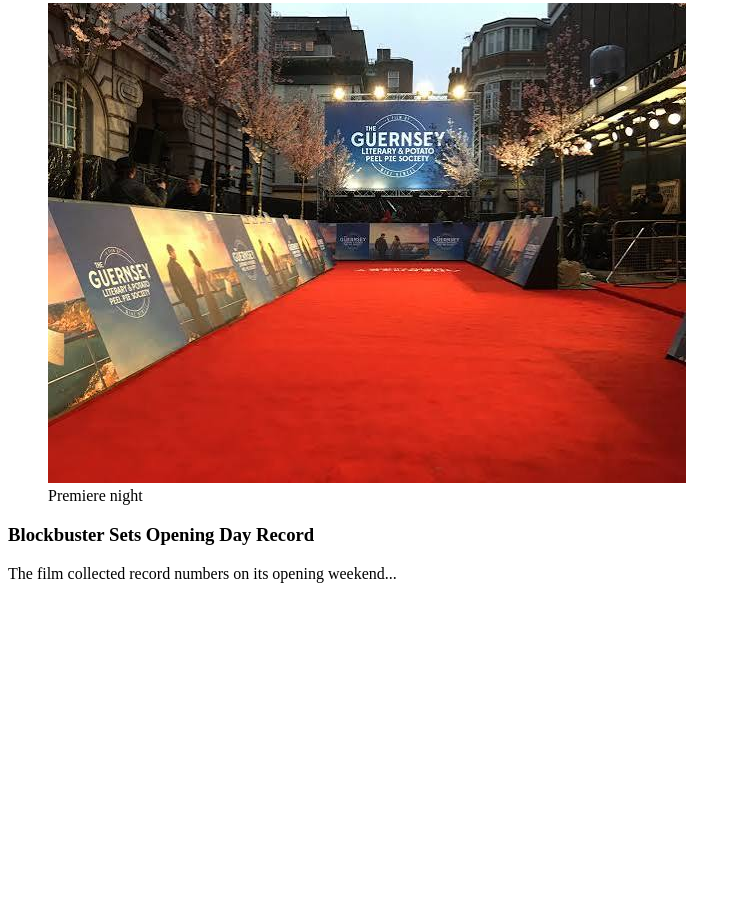
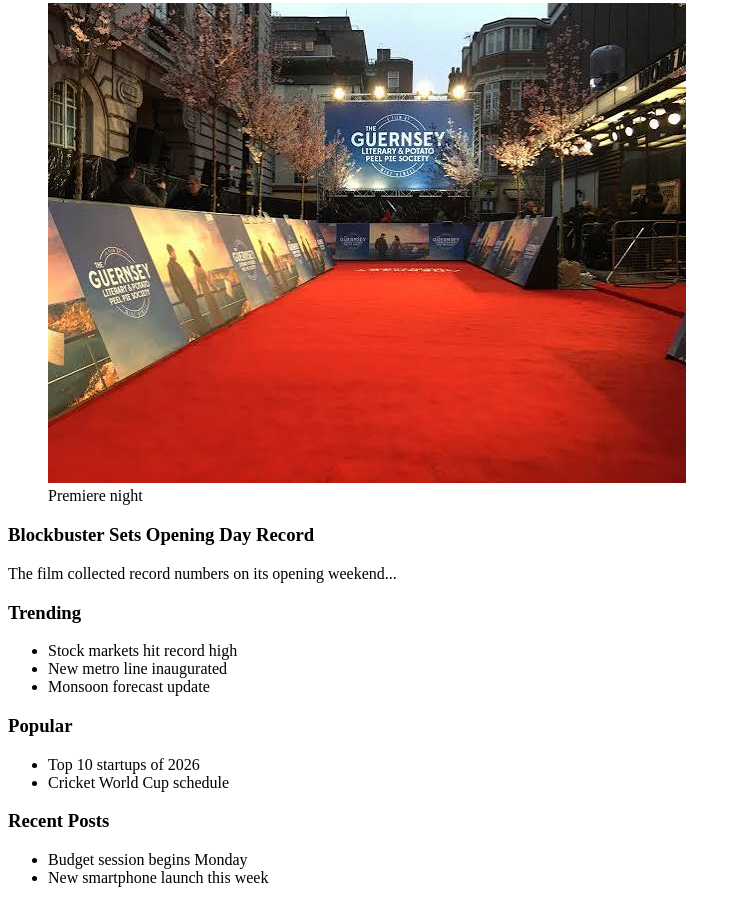
Before and after one commit to rajatDevX/sectionH, a plain HTML site: page index23.html in a window 1280 px wide. Shown: the part 2013-2916 px from the top of the page, without its empty margins (0-741 px from the left). Before the commit the page ends 2612 px from the top, so only its background shows below. Drawn offline with Linux system fonts and the light colour scheme.

Commit message:
25 aug third

```diff
--- a/index23.html
+++ b/index23.html
@@ -19,6 +19,7 @@
         <li><a href="#sports">Sports</a></li>
         <li><a href="#entertainment">Entertainment</a></li>
       </ul>
+    </nav>
       <div class="layout">
         <main>
           <p class="breaking" id="breaking">
@@ -77,8 +78,26 @@
              </article>
           </section>
         </main>
-        <aside></aside>
+        <aside>
+            <h3>Trending</h3>
+            <ul>
+                <li>Stock markets hit record high</li>
+                <li>New metro line inaugurated</li>
+                <li>Monsoon forecast update</li>
+            </ul>
+            <h3>Popular</h3>
+            <ul>
+                <li>Top 10 startups of 2026</li>
+                <li>Cricket World Cup schedule</li>
+
+            </ul>
+            <h3>Recent Posts</h3>
+            <ul>
+                <li>Budget session begins Monday</li>
+                <li>New smartphone launch this week</li>
+            </ul>
+        </aside>
       </div>
-    </nav>
+
   </body>
 </html>
```
